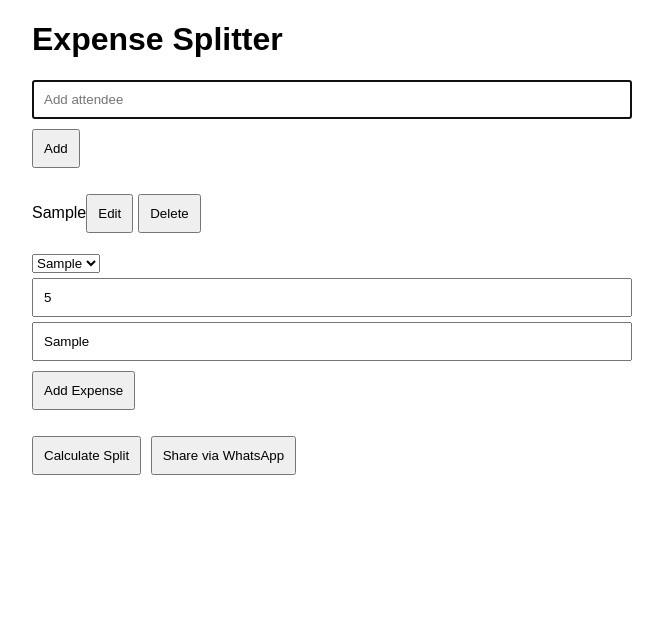
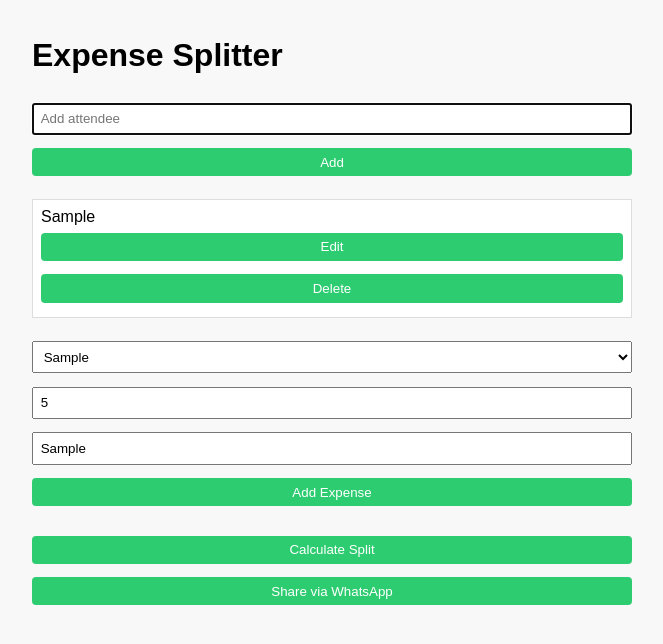
Before and after one commit to alesiofolini/divisiondegastos, a plain HTML site: page index.html in a window 1280 px wide. Both pictures are taken after typing "Sample", "5", "Sample" into the empty fields and a click on the button "Add". Shown: the whole page, without its empty margins (308-971 px from the left). Drawn offline with Linux system fonts and the light colour scheme.

Commit message:
Update style.css

```diff
--- a/style.css
+++ b/style.css
@@ -1,25 +1,33 @@
 body {
-  font-family: Arial, sans-serif;
-  margin: 20px;
-  padding: 0;
+  font-family: sans-serif;
   max-width: 600px;
-  margin: auto;
+  margin: 0 auto;
+  padding: 1em;
+  background-color: #f8f8f8;
 }
-input {
-  display: block;
-  margin: 5px 0;
+input, select, button {
+  margin: 0.5em 0;
+  padding: 0.5em;
   width: 100%;
   box-sizing: border-box;
-  padding: 10px;
+}
+ul {
+  list-style: none;
+  padding: 0;
+}
+li {
+  margin: 0.5em 0;
+  padding: 0.5em;
+  background-color: #fff;
+  border: 1px solid #ddd;
 }
 button {
-  margin: 5px 5px 5px 0;
-  padding: 10px;
+  background-color: #2ecc71;
+  border: none;
+  color: white;
+  cursor: pointer;
+  border-radius: 4px;
 }
-ul {
-  list-style-type: none;
-  padding: 0;
+button:hover {
+  background-color: #27ae60;
 }
-.inline-btns {
-  float: right;
-}
```
